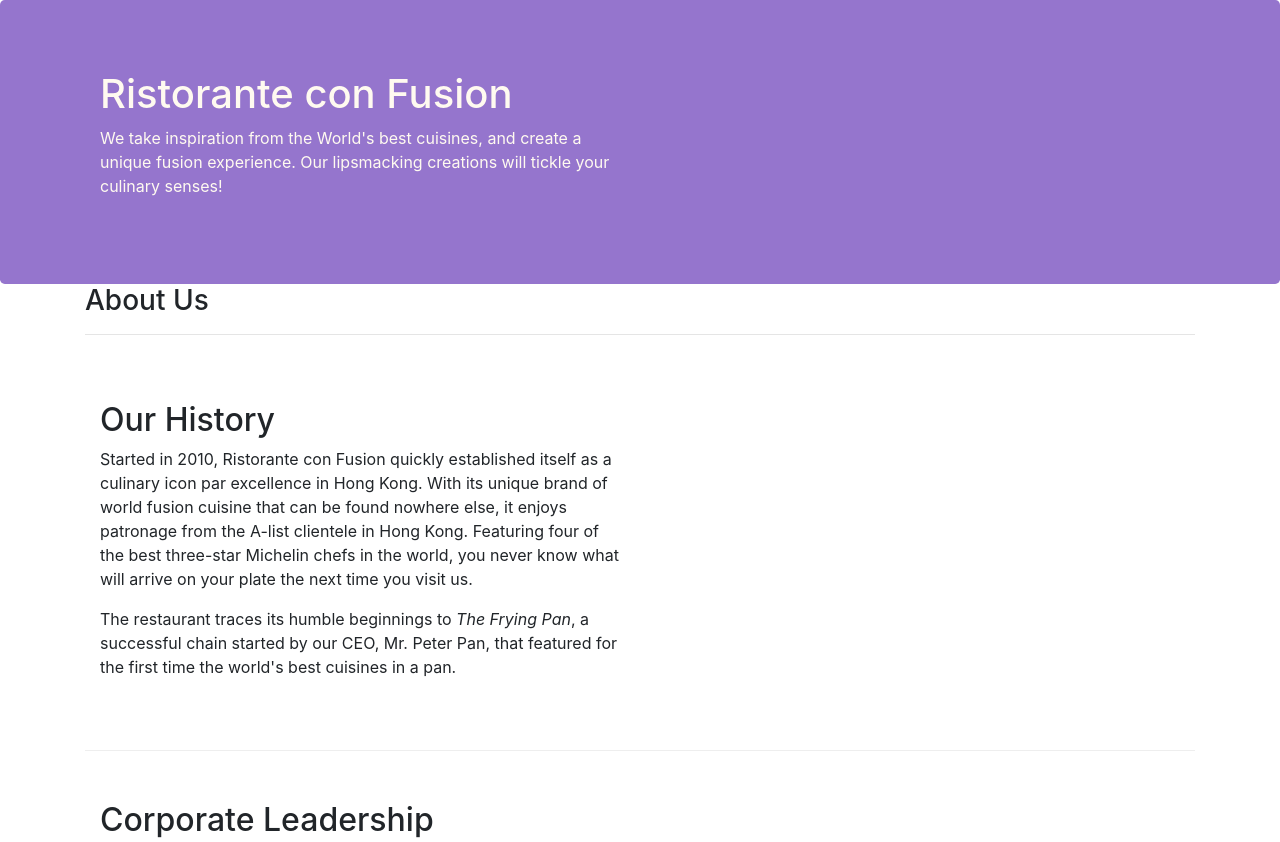
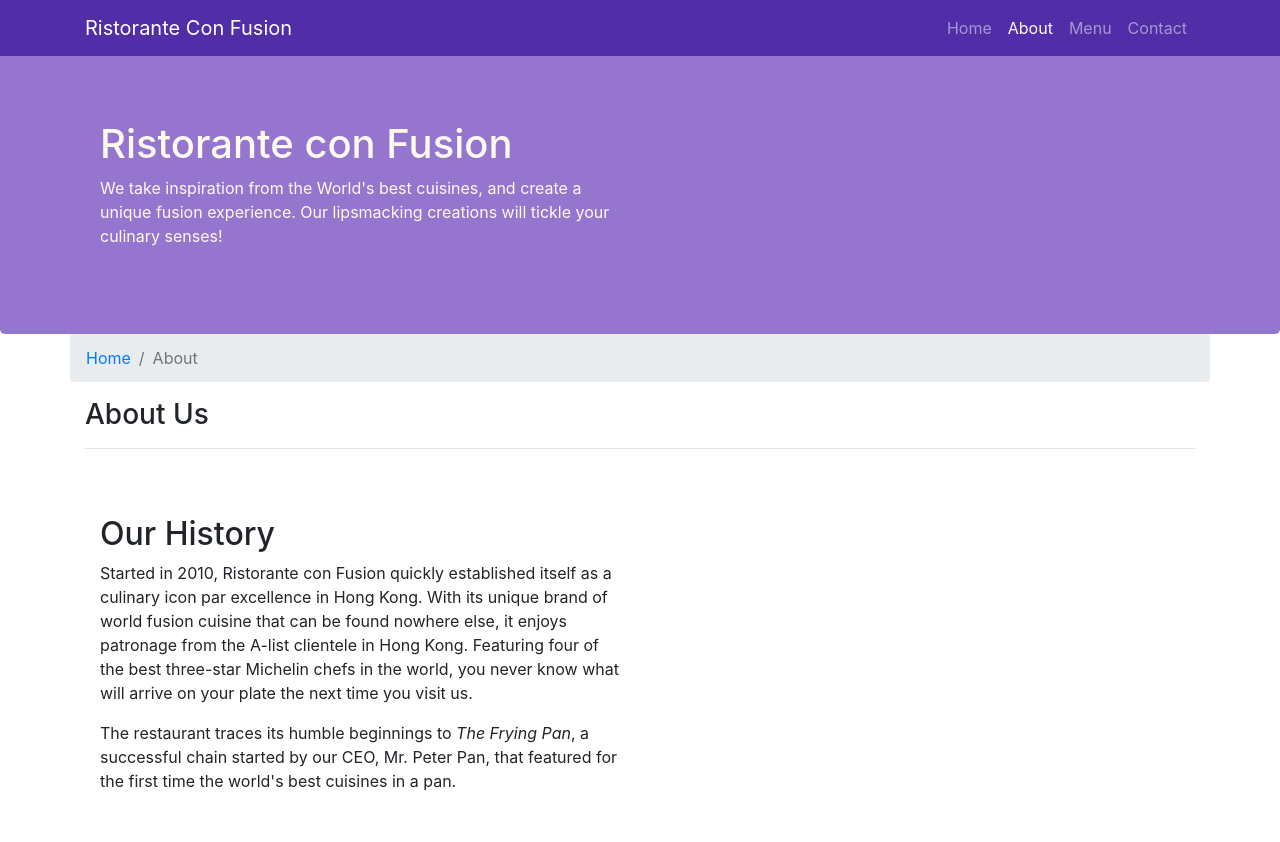
Before and after one commit to devansh2498/Git-test, a website: page aboutus.html in a window 1280 px wide. Shown: the top 842 px of the page. Drawn offline with nearby package versions, Linux system fonts and the light colour scheme.

Commit message:
Navbar and breadcrumb

```diff
--- a/aboutus.html
+++ b/aboutus.html
@@ -16,6 +16,22 @@
 </head>
 
 <body>
+    <nav class="navbar navbar-dark navbar-expand-sm fixed-top">
+        <div class="container">
+            <button class="navbar-toggler" type="button" data-toggle="collapse" data-target="#Navbar">
+                <span class="navbar-toggler-icon"></span>
+            </button>
+           <a class="navbar-brand" href="#">Ristorante Con Fusion</a>
+           <div class="collapse navbar-collapse" id="Navbar">
+                <ul class="navbar-nav ml-auto">
+                    <li class="nav-item "><a class="nav-link" href="./index.html">Home</a></li>
+                    <li class="nav-item active"><a class="nav-link" href="#">About</a></li>
+                    <li class="nav-item"><a class="nav-link" href="#">Menu</a></li>
+                    <li class="nav-item"><a class="nav-link" href="#">Contact</a></li>
+                </ul>
+            </div>
+        </div>
+    </nav>
 
     <header class="jumbotron">
         <div class="container">
@@ -32,6 +48,10 @@
 
     <div class="container">
         <div class="row">
+            <ol class="col-12 breadcrumb">
+                <li class="breadcrumb-item"><a href="./index.html">Home</a></li>
+                <li class="breadcrumb-item active">About</li>
+            </ol>
             <div class="col-12">
                <h3>About Us</h3>
                <hr>
@@ -71,7 +91,7 @@
                 <div class="col-4 offset-1 col-sm-2">
                     <h5>Links</h5>
                     <ul class="list-unstyled">
-                        <li><a href="#">Home</a></li>
+                        <li><a href="./index.html">Home</a></li>
                         <li><a href="#">About</a></li>
                         <li><a href="#">Menu</a></li>
                         <li><a href="#">Contact</a></li>
--- a/css/style.css
+++ b/css/style.css
@@ -25,3 +25,10 @@ address{
     margin:0px;
     color:#0f0f0f;
 }
+body{
+    padding: 50px 0px 0px 0px;
+    z-index: 0;
+}
+.navbar-dark {
+    background-color: #512DA8;
+}
```
Also changed, not shown: index.html (+17 -2 lines).
